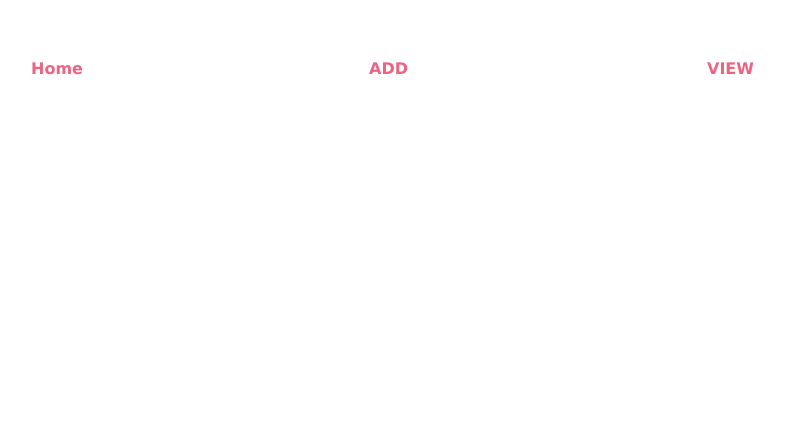
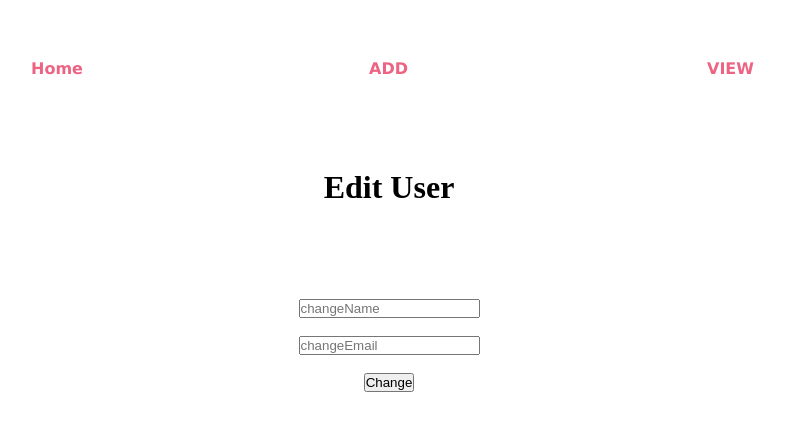
Before and after one commit to AryaG16/Service-CRUDForm, an Angular app: page /editC in a window 1280 px wide. Before the commit this address led to /. Shown: the top 430 px of the page, without its empty margins (251-1036 px from the left). Built offline with nearby package versions, Linux system fonts and the light colour scheme.

Commit message:
Add a Edit User Component with route

```diff
--- a/src/app/app-routing.module.ts
+++ b/src/app/app-routing.module.ts
@@ -3,6 +3,7 @@ import { RouterModule, Routes } from '@angular/router';
 import { AddDataComponent } from './add-data/add-data.component';
 import { ViewDataComponent } from './view-data/view-data.component';
 import { HomeComponent } from './home/home.component';
+import { EditDataComponent } from './edit-data/edit-data.component';
 
 const routes: Routes = [
   {
@@ -12,6 +13,10 @@ const routes: Routes = [
   {
     path: 'viewC',
     component: ViewDataComponent,
+  },
+  {
+    path: 'editC',
+    component: EditDataComponent,
   },
   {
     path: '',
--- a/src/app/edit-data/edit-data.component.html
+++ b/src/app/edit-data/edit-data.component.html
@@ -1 +1,14 @@
-<p>edit-data works!</p>
+<div class="comp-box">
+    <h1 class="comp-title">Edit User</h1>
+    <div class="comp-main">
+        <div>
+            <form #editForm="ngForm" (ngSubmit)="edittedData(editForm.value)">
+                <input type="text" name="name" placeholder="changeName" ngModel>
+                <br><br>
+                <input type="text" name="email" placeholder="changeEmail" ngModel>
+                <br><br>
+                <button routerLink="viewC">Change</button>
+            </form>
+        </div>
+    </div>
+</div>
--- a/src/app/edit-data/edit-data.component.ts
+++ b/src/app/edit-data/edit-data.component.ts
@@ -1,10 +1,15 @@
 import { Component } from '@angular/core';
+import { UserDataService } from '../services/user-data.service';
 
 @Component({
   selector: 'app-edit-data',
   templateUrl: './edit-data.component.html',
-  styleUrls: ['./edit-data.component.css']
+  styleUrls: ['./edit-data.component.css'],
 })
 export class EditDataComponent {
+  constructor(private userdata: UserDataService) {}
 
+  edittedData(data: any) {
+    this.userdata.editInList(data);
+  }
 }
--- a/src/app/services/user-data.service.ts
+++ b/src/app/services/user-data.service.ts
@@ -11,9 +11,10 @@ export class UserDataService {
     { id: 1, name: 'Ahashd', email: 'aryan@gmail.com' },
     { id: 2, name: 'abgbg', email: 'aryan@gmail.com' },
   ];
-  id = 0;
+
+  id = this.list[this.list.length - 1].id;
   getId() {
-    return this.id++;
+    return ++this.id;
   }
   getList() {
     return this.list;
--- a/src/app/view-data/view-data.component.html
+++ b/src/app/view-data/view-data.component.html
@@ -9,17 +9,11 @@
                     <li> <b>Email:</b> {{user.email}}</li>
                 </div>
                 <div class="list-action">
-                    <button class="form-btn" id="edit-btn" (click)="editData(user.id)">Edit</button>
+                    <button routerLink="../editC" class="form-btn" id="edit-btn" (click)="editData(user.id)">
+                        Edit</button>
                     <button class="form-btn" id="del-btn" (click)="deleteData(user.id)">Delete</button>
                 </div>
             </ul>
         </div>
-        <form *ngIf="showEditField" #editForm="ngForm" (ngSubmit)="edittedData(editForm.value)">
-            <input type="text" name="name" placeholder="changeName" ngModel>
-            <br><br>
-            <input type="text" name="email" placeholder="changeEmail" ngModel>
-            <br><br>
-            <button>Change</button>
-        </form>
     </div>
 </div>
--- a/src/app/view-data/view-data.component.ts
+++ b/src/app/view-data/view-data.component.ts
@@ -16,13 +16,7 @@ export class ViewDataComponent {
     this.userdata.deleteInList(id);
     this.users = this.userdata.getList();
   }
-  showEditField = false;
   editData(id: number) {
     this.userdata.saveToEditId(id);
-    this.showEditField = true;
-  }
-  edittedData(data: any) {
-    this.userdata.editInList(data);
-    this.showEditField = false;
   }
 }
```
